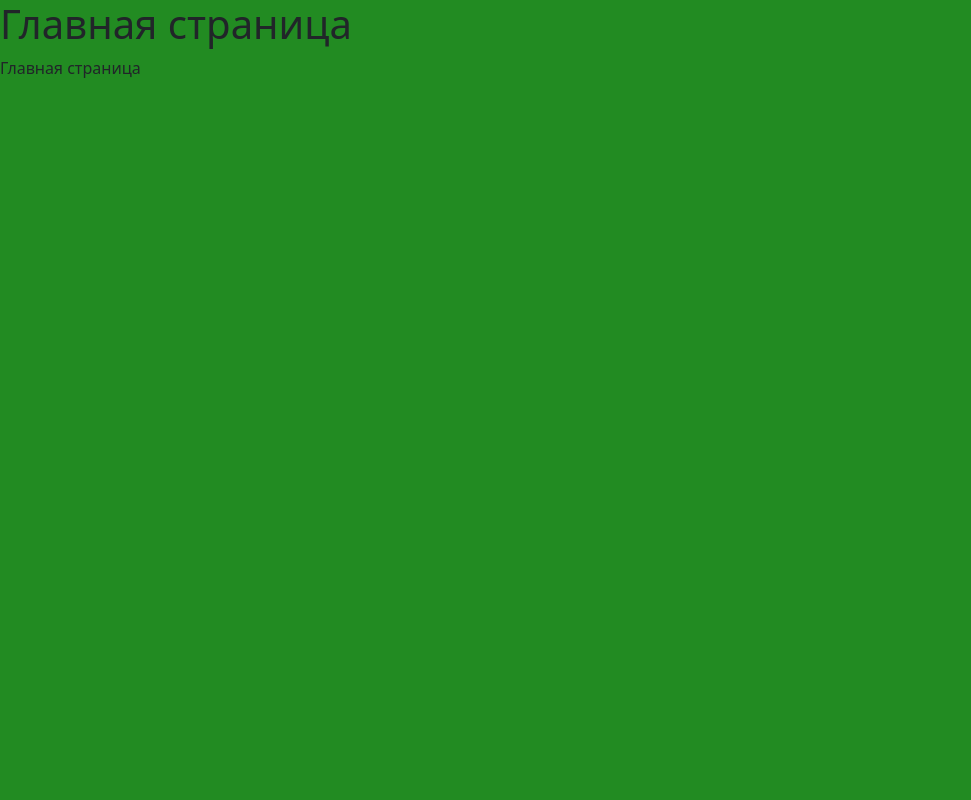
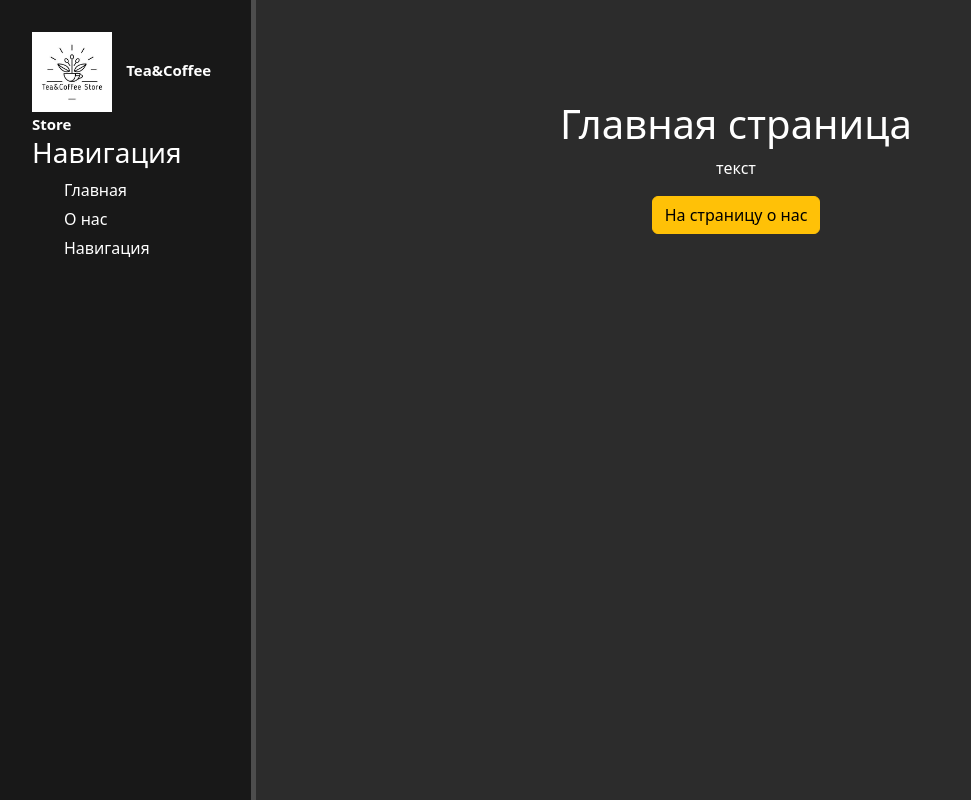
Before and after one commit to VyacheslavFr/Tea-CoffeeStore, a Django app: page / in a window 1280 px wide. Shown: the whole page, without its empty margins (0-971 px from the left). Run offline with Django 4.2, Linux system fonts and the light colour scheme.

Commit message:
Added styles for pages.

```diff
--- a/tcstore/main/static/main/css/main.css
+++ b/tcstore/main/static/main/css/main.css
@@ -1,3 +1,49 @@
+a {
+	text-decoration: none;
+}
+
 body {
-    background: forestgreen;
+    background: #2c2c2c;
 }
+
+aside {
+    float: left;
+    background: #181818;
+    width: 20%;
+    padding: 2.5%;
+    height: 100vh;
+    color: #fff;
+    border-right: 5px solid #4d4d4d;
+}
+
+aside img {
+    width: 80px;
+}
+
+aside .logo {
+    font-size: 15px;
+    margin-left: 10px;
+    font-weight: bold;
+    position: relative;
+}
+
+aside ul {list-style: none}
+aside ul li {
+    color: #fff;
+    display: block;
+    margin-top: 5px;
+    transition: transform .6s;
+}
+
+aside ul li:hover {
+    color: #eb5959;
+    transform: scale(1.05);
+}
+
+main .features {
+    float: left;
+    color: #fff;
+    margin-top: 100px;
+    text-align: center;
+    width: 75%;
+}
--- /dev/null
+++ b/tcstore/main/static/main/css/reset.css
@@ -0,0 +1,48 @@
+/* http://meyerweb.com/eric/tools/css/reset/
+   v2.0 | 20110126
+   License: none (public domain)
+*/
+
+html, body, div, span, applet, object, iframe,
+h1, h2, h3, h4, h5, h6, p, blockquote, pre,
+a, abbr, acronym, address, big, cite, code,
+del, dfn, em, img, ins, kbd, q, s, samp,
+small, strike, strong, sub, sup, tt, var,
+b, u, i, center,
+dl, dt, dd, ol, ul, li,
+fieldset, form, label, legend,
+table, caption, tbody, tfoot, thead, tr, th, td,
+article, aside, canvas, details, embed,
+figure, figcaption, footer, header, hgroup,
+menu, nav, output, ruby, section, summary,
+time, mark, audio, video {
+	margin: 0;
+	padding: 0;
+	border: 0;
+	font-size: 100%;
+	font: inherit;
+	vertical-align: baseline;
+}
+/* HTML5 display-role reset for older browsers */
+article, aside, details, figcaption, figure,
+footer, header, hgroup, menu, nav, section {
+	display: block;
+}
+body {
+	line-height: 1;
+}
+ol, ul {
+	list-style: none;
+}
+blockquote, q {
+	quotes: none;
+}
+blockquote:before, blockquote:after,
+q:before, q:after {
+	content: '';
+	content: none;
+}
+table {
+	border-collapse: collapse;
+	border-spacing: 0;
+}
--- a/tcstore/main/templates/main/layout.html
+++ b/tcstore/main/templates/main/layout.html
@@ -4,11 +4,25 @@
 <head>
     <meta charset="UTF-8">
     <title>{% block title %}{% endblock %}</title>
+    <link rel="stylesheet" href="{% static 'main/css/reset.css' %}">
     <link rel="stylesheet" href="https://cdn.jsdelivr.net/npm/bootstrap@5.3.2/dist/css/bootstrap.min.css">
     <link rel="stylesheet" href="{% static 'main/css/main.css' %}">
+
 </head>
 <body>
-    {% block content %}
-    {% endblock %}
+    <aside>
+        <img src="{% static 'main/img/TCS_Logo.jpg' %}" alt="Лого">
+        <span class="logo">Tea&Coffee Store</span>
+        <h3>Навигация</h3>
+        <ul>
+            <a href="{% url 'home' %}"><li>Главная</li></a>
+            <a href="{% url 'about' %}"><li>О нас</li></a>
+            <a href=""><li>Навигация</li></a>
+        </ul>
+    </aside>
+    <main>
+        {% block content %}
+        {% endblock %}
+    </main>
 </body>
 </html>
--- a/tcstore/main/templates/main/main.html
+++ b/tcstore/main/templates/main/main.html
@@ -3,6 +3,9 @@
 {% block title %}Главная страница{% endblock %}
 
 {% block content %}
-    <h1>Главная страница</h1>
-    <p>Главная страница</p>
+    <div class="features">
+        <h1>Главная страница</h1>
+        <p>текст</p>
+        <button class="btn btn-warning">На страницу о нас</button>
+    </div>
 {% endblock %}
--- a/tcstore/main/urls.py
+++ b/tcstore/main/urls.py
@@ -2,6 +2,6 @@ from django.urls import path
 from . import views
 
 urlpatterns = [
-    path('', views.index),
-    path('about', views.about)
+    path('', views.index, name='home'),
+    path('about', views.about, name='about')
 ]
```
Also changed, not shown: tcstore/main/static/main/img/TCS_Logo.jpg (added).
